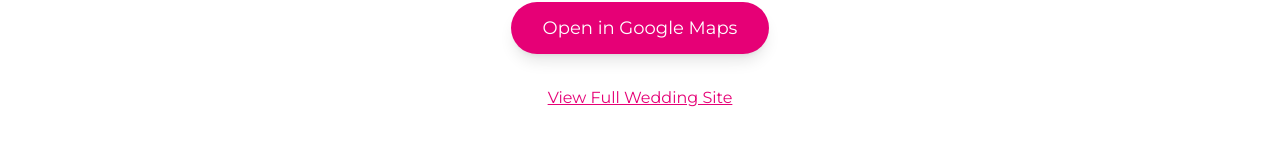
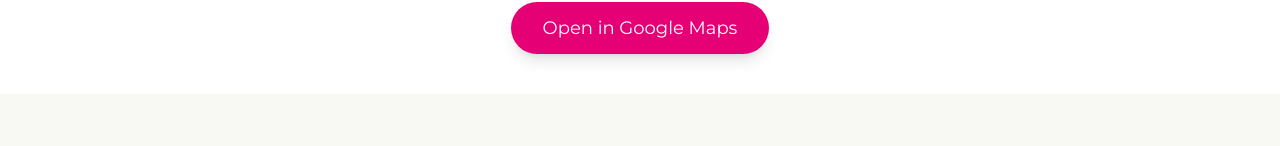
Before and after one commit to saurabhsolanke/SupriyaWedsDeepak, a React (Vite) app: page / in a window 1280 px wide. Shown: the part 658-804 px from the top of the page. Built offline with nearby package versions, Linux system fonts and the light colour scheme; a web font is replaced by a local one.

Commit message:
SS | Removed stupid question

```diff
--- a/src/components/LandingPage.tsx
+++ b/src/components/LandingPage.tsx
@@ -57,14 +57,14 @@
                     Open in Google Maps
                 </a>
 
-                <div className="mt-8">
+                {/* <div className="mt-8">
                     <button
                         onClick={() => setShowSecurity(true)}
                         className="text-pink-600 underline font-montserrat hover:text-pink-800 transition-colors"
                     >
                         View Full Wedding Site
                     </button>
-                </div>
+                </div> */}
             </div>
 
             {/* Security Modal */}
```
